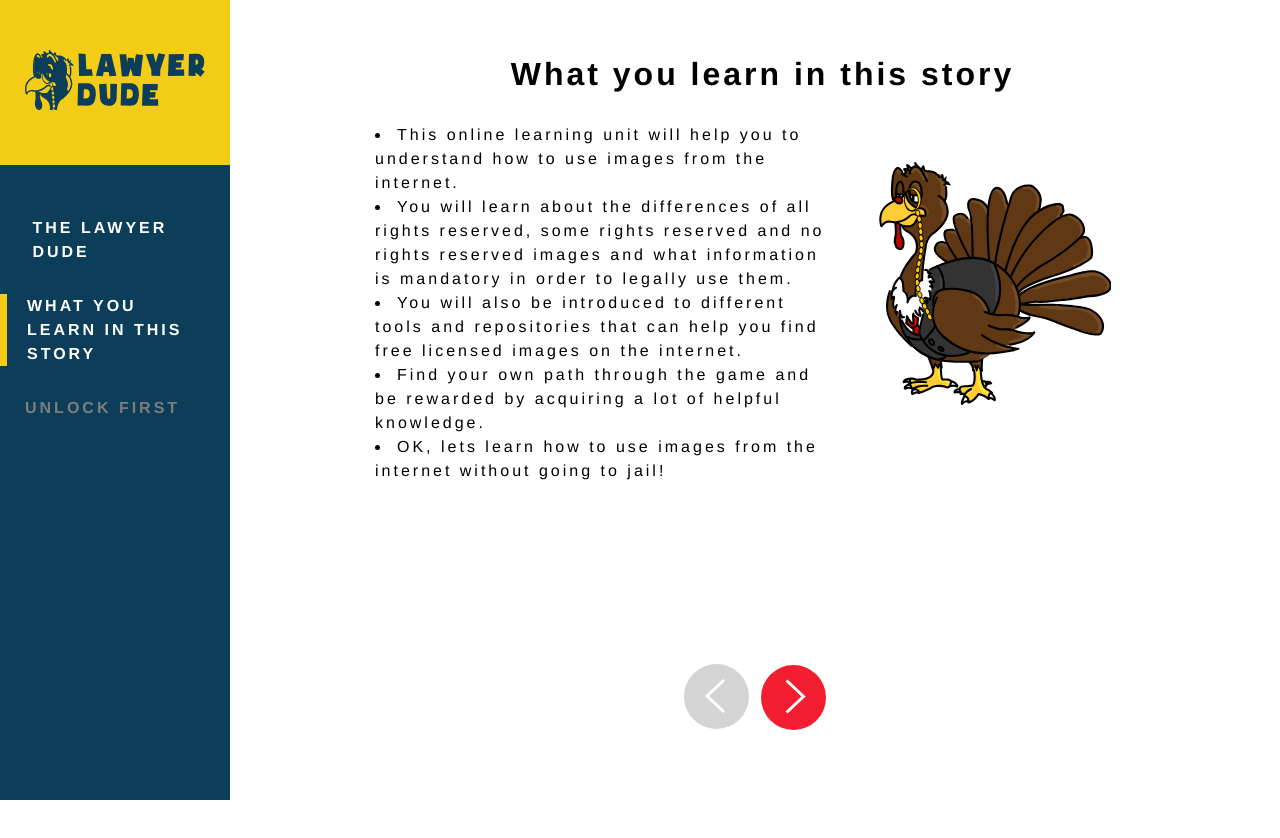
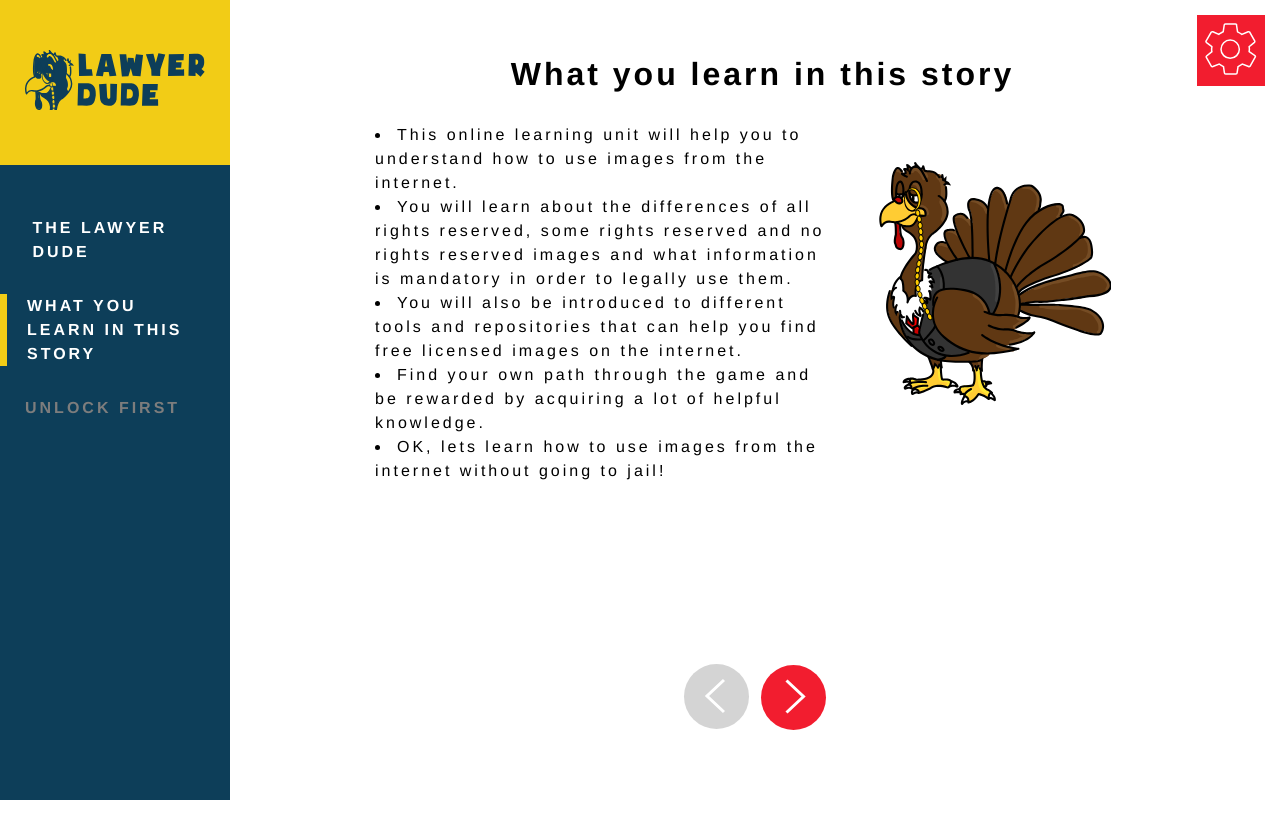
Before and after one commit to ViviZa/lawyer-dude, a React (Create React App) app: page / in a window 1280 px wide. Both pictures are taken after a click on the button "Commence le eLearning". Shown: the top 838 px of the page. Built offline with nearby package versions, Linux system fonts and the light colour scheme.

Commit message:
add settings button without functionality

```diff
--- /dev/null
+++ b/src/components/SettingsButton.jsx
@@ -0,0 +1,24 @@
+import { ReactComponent as Settings } from '../images/settings.svg';
+
+import React, { Component } from 'react';
+
+class SettingsButton extends Component {
+    constructor(props) {
+        super(props);
+        this.handleClick = this.handleClick.bind(this);
+    }
+
+    handleClick() {
+        //show overlay
+    }
+
+    render(){
+        return (
+            <button onClick={this.handleClick} className="SettingsButton">
+                <Settings/>
+            </button>
+        )
+    }
+}
+
+export default SettingsButton;
--- a/src/pages/EnterName.jsx
+++ b/src/pages/EnterName.jsx
@@ -5,6 +5,7 @@ import data from '../data.json';
 import ForthButton from '../components/ForthButton';
 import BackButton from './../components/BackButton';
 import BackButtonInactive from '../components/BackButtonInactive';
+import SettingsButton from '../components/SettingsButton';
 import { ReactComponent as Llama } from '../images/Lawyerdude-llama.svg';
 import { ReactComponent as LDHeadHappy } from '../images/Lawyerdude-head-happy.svg';
 
@@ -92,6 +93,7 @@ class EnterName extends Component {
       <div className="Startpage">
         <button onClick={() => this.props.history.goBack()}>Go Back</button>
         <SideNavigation ID={ID}/>
+        <SettingsButton/>
         <div className="pagecontent">
           <h1>
             {headline}
--- a/src/pages/TemplateDecision.jsx
+++ b/src/pages/TemplateDecision.jsx
@@ -6,6 +6,7 @@ import BackButton from '../components/BackButton';
 import BackButtonInactive from '../components/BackButtonInactive';
 import ForthButton from '../components/ForthButton';
 import { ReactComponent as LDHeadHappy } from '../images/Lawyerdude-head-happy.svg';
+import SettingsButton from '../components/SettingsButton';
 
 class TemplateDecision extends Component {
   constructor(props) {
@@ -98,6 +99,7 @@ class TemplateDecision extends Component {
       <div className="Startpage">
         <button onClick={() => this.props.history.goBack()}>Go Back</button>
         <SideNavigation ID={ID}/>
+        <SettingsButton/>
         <div className="pagecontent">
           <h1>
             {headline}
--- a/src/pages/TemplateNoDesicion.jsx
+++ b/src/pages/TemplateNoDesicion.jsx
@@ -5,6 +5,7 @@ import data from '../data.json';
 import BackButton from '../components/BackButton';
 import BackButtonInactive from '../components/BackButtonInactive';
 import ForthButton from '../components/ForthButton';
+import SettingsButton from '../components/SettingsButton';
 import { ReactComponent as LDHeadHappy } from '../images/Lawyerdude-head-happy.svg';
 import Screencast from '../images/attribution-generator.gif'
 
@@ -81,6 +82,7 @@ class NoDecision extends Component {
     return (
       <div className="Startpage">
         <SideNavigation ID={ID}/>
+        <SettingsButton/>
         <div className="pagecontent">
           <h1 className="headline">
             {headline}
--- a/src/pages/WelcomePage.jsx
+++ b/src/pages/WelcomePage.jsx
@@ -5,6 +5,7 @@ import data from '../data.json';
 import BackButtonInactive from '../components/BackButtonInactive';
 import ForthButton from '../components/ForthButton';
 import { ReactComponent as LDFull } from '../images/Lawyerdude-side.svg';
+import SettingsButton from '../components/SettingsButton';
 
 class WelcomePage extends Component {
   constructor(props) {
@@ -50,15 +51,17 @@ class WelcomePage extends Component {
     return (
       <div className="Startpage">
         <SideNavigation ID={ID}/>
+        <SettingsButton/>
         <div className="pagecontent">
+
           <h1 className="headline">
             {headline}
           </h1>
           <div className="welcomeblock">
             <LDFull className="fulllawyer"/>
-            <div className="welcomepanel">
+            <div className="welcomepanels">
                 <p>
-                    {panels.map((panel) => <li>{panel}</li>)}
+                    {panels.map((panel) => <li className="welcomepanel">{panel}</li>)}
                 </p>
             </div>
           </div>
--- a/src/styles/_buttons.scss
+++ b/src/styles/_buttons.scss
@@ -27,6 +27,15 @@
 	&:focus {
 		outline: none;
 	}
+}
+
+.SettingsButton {
+	border-style: none;
+	background-color: $darkred;
+	float: right;
+	margin-right: 15px;
+	margin-top: 15px;
+	padding: 8px;
 }
 
 .BackButton {
```
Also changed, not shown: src/images/settings.svg (added).
